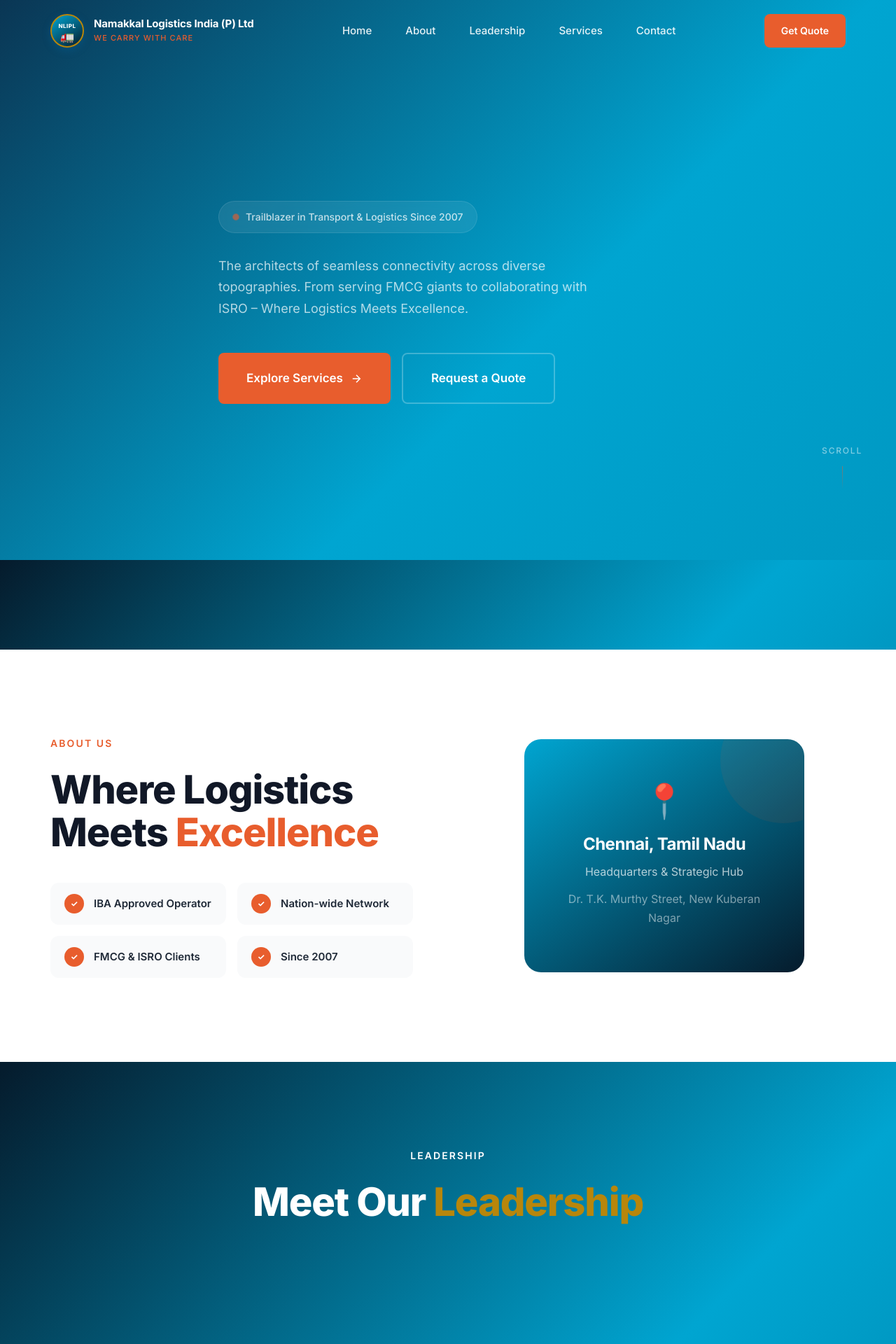
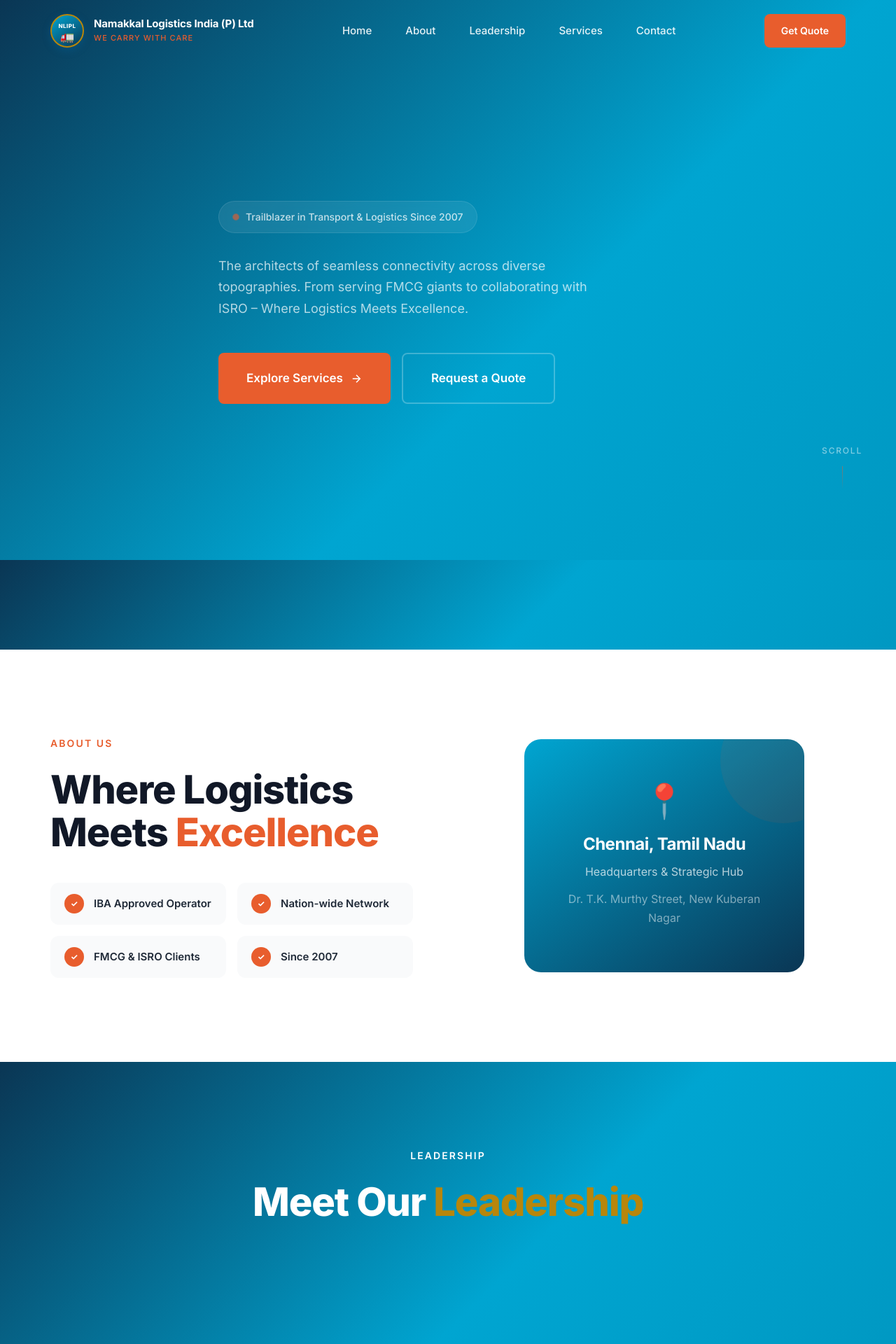
Before and after one commit to DheepakramLB/nlipl-website, a Flask app: template templates/index.html in a window 1280 px wide. Shown: the top 1920 px of the page at 70% size. Run offline with Flask 3, Linux system fonts and the light colour scheme; the template is opened without the code that fills it, so the values that code supplies are empty.

Commit message:
minor change

```diff
--- a/static/style.css
+++ b/static/style.css
@@ -231,7 +231,7 @@
     width: 48px;
     height: 48px;
     border-radius: 50%;
-    background: linear-gradient(145deg, var(--peacock-blue) 0%, var(--primary-dark) 100%);
+    background: linear-gradient(145deg, var(--peacock-blue) 0%, #0a3654 100%);
     border: 2px solid var(--accent-gold);
     display: flex;
     flex-direction: column;
@@ -550,7 +550,7 @@
 
 /* Stats Section */
 .stats {
-    background: linear-gradient(135deg, var(--primary-dark) 0%, var(--peacock-blue) 80%, var(--peacock-blue-light) 100%);
+    background: linear-gradient(135deg, #0a3654 0%, var(--peacock-blue) 60%, var(--peacock-blue-light) 100%);
     padding: 64px 0;
     position: relative;
     z-index: 10;
@@ -662,7 +662,7 @@
 
 .visual-card {
     position: relative;
-    background: linear-gradient(145deg, var(--peacock-blue) 0%, var(--primary-dark) 100%);
+    background: linear-gradient(145deg, var(--peacock-blue) 0%, #0a3654 100%);
     border-radius: 24px;
     padding: 64px 56px;
     color: var(--white);
@@ -709,7 +709,7 @@
 /* Leadership Section */
 .leadership {
     padding: var(--section-padding);
-    background: linear-gradient(135deg, var(--primary-dark) 0%, var(--peacock-blue) 80%, var(--peacock-blue-light) 100%);
+    background: linear-gradient(135deg, #0a3654 0%, var(--peacock-blue) 60%, var(--peacock-blue-light) 100%);
 }
 
 .leadership .section-tag,
@@ -739,7 +739,7 @@
     aspect-ratio: 4/5;
     border-radius: 20px;
     overflow: hidden;
-    background: linear-gradient(145deg, var(--peacock-blue) 0%, var(--primary-dark) 100%);
+    background: linear-gradient(145deg, var(--peacock-blue) 0%, #0a3654 100%);
 }
 
 .leader-image img {
@@ -836,7 +836,7 @@
 
 .team-image {
     aspect-ratio: 1;
-    background: linear-gradient(145deg, var(--peacock-blue) 0%, var(--primary-dark) 100%);
+    background: linear-gradient(145deg, var(--peacock-blue) 0%, #0a3654 100%);
     overflow: hidden;
 }
 
@@ -960,7 +960,7 @@
 /* Industries Section */
 .industries {
     padding: var(--section-padding);
-    background: linear-gradient(135deg, var(--primary-dark) 0%, var(--peacock-blue) 80%, var(--peacock-blue-light) 100%);
+    background: linear-gradient(135deg, #0a3654 0%, var(--peacock-blue) 60%, var(--peacock-blue-light) 100%);
     overflow: hidden;
 }
 
@@ -1075,7 +1075,7 @@
     width: 100%;
     max-width: 420px;
     height: 380px;
-    background: linear-gradient(145deg, var(--peacock-blue) 0%, var(--primary-dark) 100%);
+    background: linear-gradient(145deg, var(--peacock-blue) 0%, #0a3654 100%);
     border-radius: 24px;
     overflow: hidden;
 }
@@ -1252,7 +1252,7 @@
 
 /* Footer */
 .footer {
-    background: linear-gradient(135deg, var(--primary-dark) 0%, var(--peacock-blue) 80%, var(--peacock-blue-light) 100%);
+    background: linear-gradient(135deg, #0a3654 0%, var(--peacock-blue) 60%, var(--peacock-blue-light) 100%);
     color: var(--white);
     padding: 80px 0 40px;
 }
@@ -1389,7 +1389,7 @@
         width: 80%;
         max-width: 320px;
         height: 100vh;
-        background: linear-gradient(135deg, var(--primary-dark) 0%, var(--peacock-blue) 80%, var(--peacock-blue-light) 100%);
+        background: linear-gradient(135deg, #0a3654 0%, var(--peacock-blue) 60%, var(--peacock-blue-light) 100%);
         flex-direction: column;
         justify-content: center;
         align-items: center;
```
